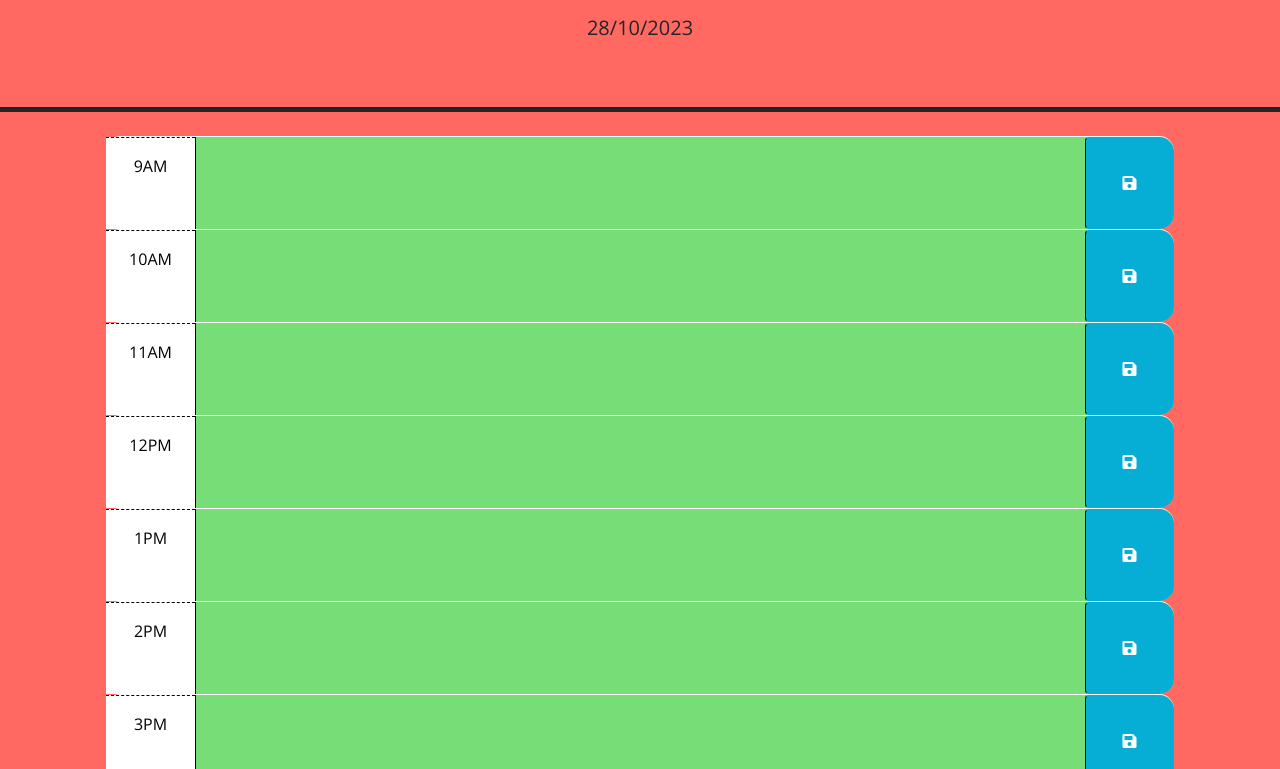
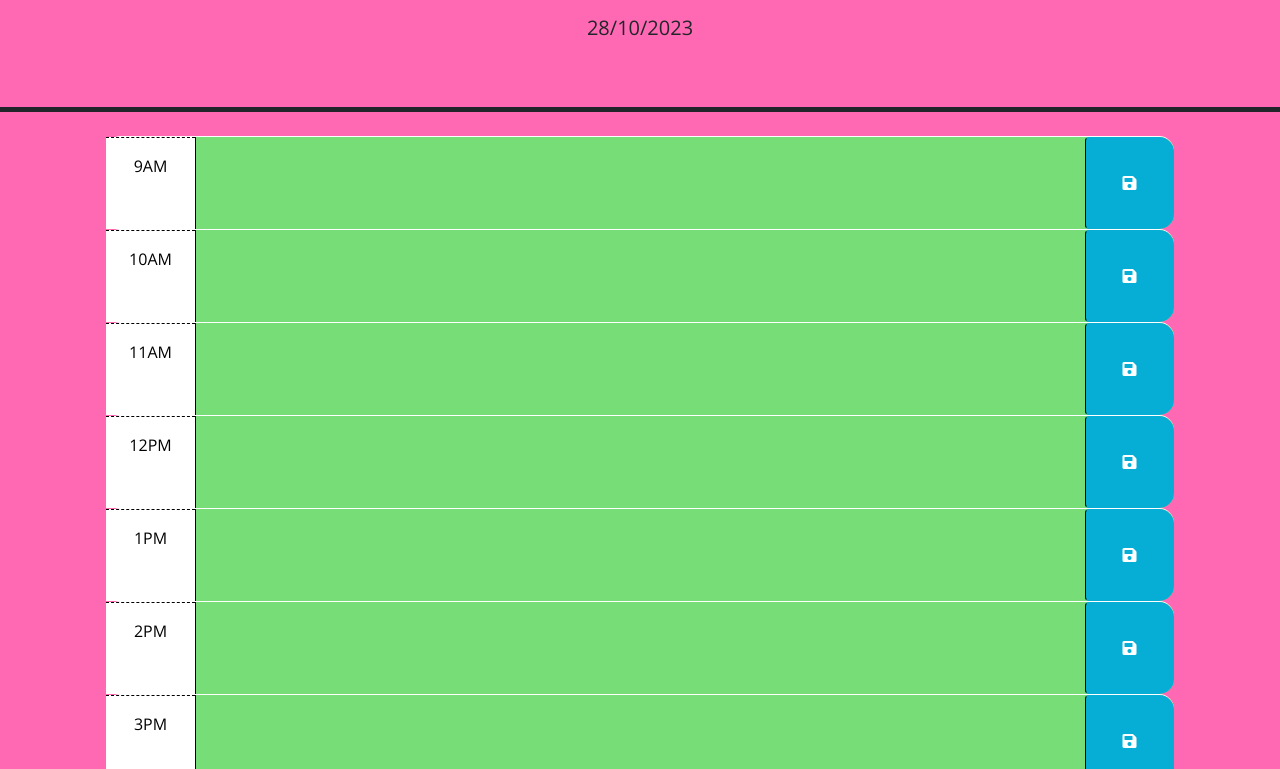
Before and after one commit to Siennaxstarr/Scheduler, a plain HTML site: page index.html in a window 1280 px wide. Shown: the part 166-935 px from the top of the page. Drawn offline with nearby package versions, Linux system fonts and the light colour scheme.

Commit message:
Added background color

```diff
--- a/style.css
+++ b/style.css
@@ -1,7 +1,7 @@
 body {
   font-family: 'Open Sans', sans-serif;
   font-size: 16px;
-  background-color: #ff6961;
+  background-color: hotpink;
 }
 
 textarea {
```
